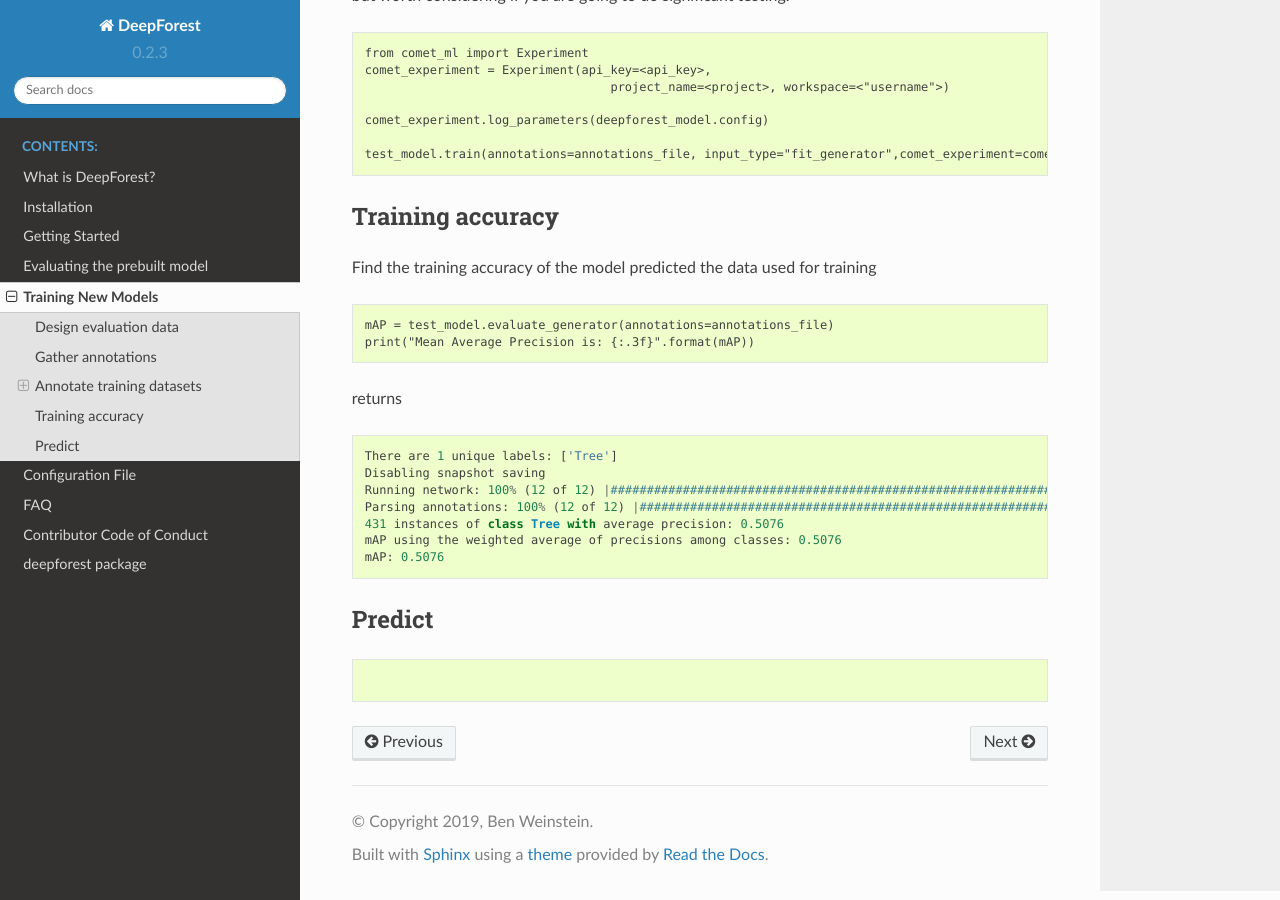
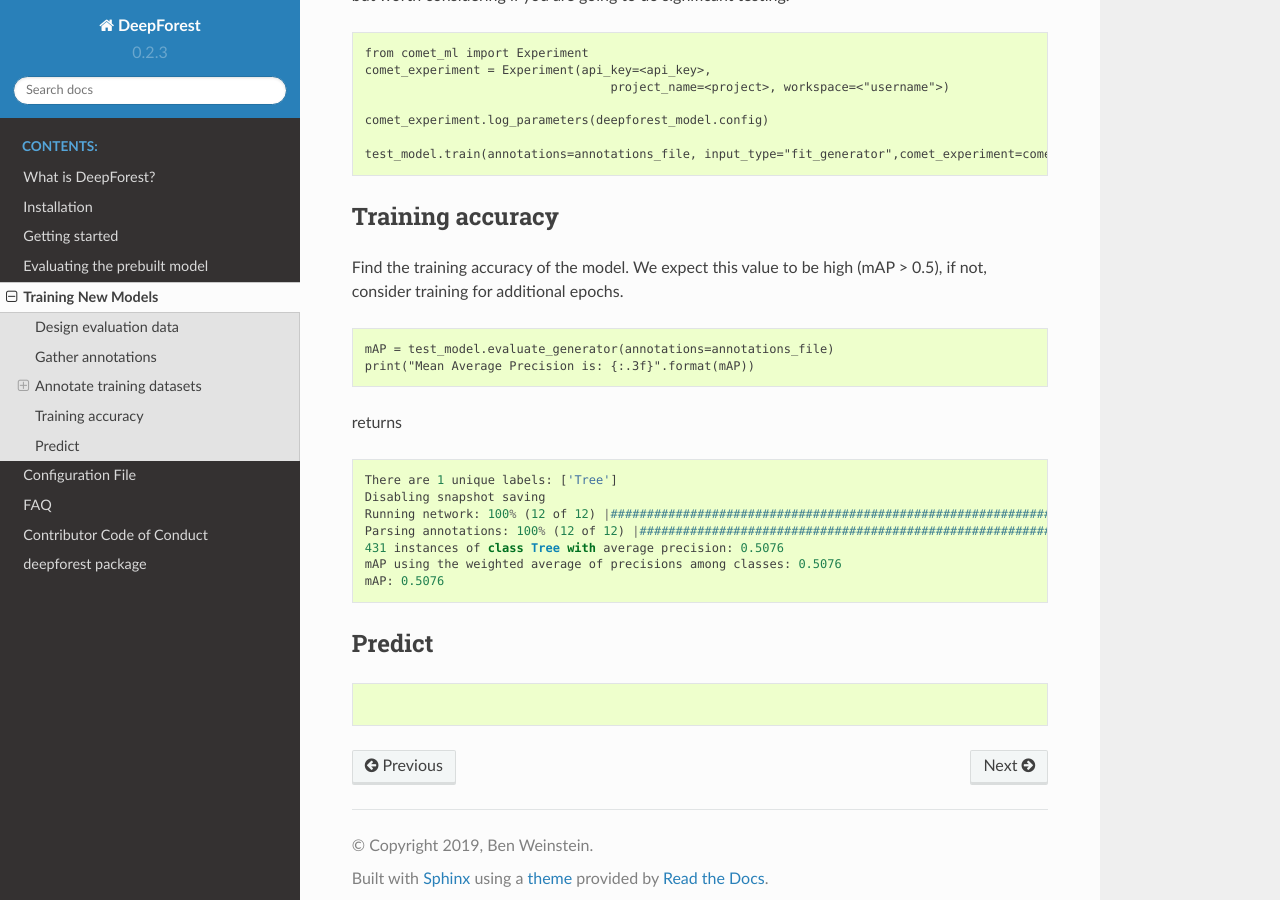
Before and after one commit to weecology/DeepForest, a Sphinx documentation site: the page built from docs/training.md, in a window 1280 px wide and 900 px high, scrolled down 3655 px. Built offline with Sphinx 7.4.7 and the Read the Docs theme 2.0.0, drawn with Linux system fonts in a browser that asks for light colours; pages that are not in the unit, such as notebooks, are missing from menus.

Commit message:
working on training docs

````diff
--- a/docs/training.md
+++ b/docs/training.md
@@ -12,7 +12,7 @@ Capturing the variability and the broad range of tree taxonomy and presentation
 
 * What kind of accuracy do I need to answer my question?
 
-It is natural to want the best model possible, but one can waste a tremendous amount of time trying to eek out another 5% of recall without understanding whether that increase in performance will improve our understanding of a given ecological or natural resource question. Prioritize evaluation data that matches your desired outcomes. Don't obsess over small errors, but rather think about how to propagate and capture this uncertainty in the overall analysis. [All models are wrong, some are useful.](https://en.wikipedia.org/wiki/All_models_are_wrong).
+It is natural to want the best model possible, but one can waste a tremendous amount of time trying to eek out another 5% of recall without understanding whether that increase in performance will improve our understanding of a given ecological or natural resource question. Prioritize evaluation data that matches your desired outcomes. Don't obsess over small errors, but rather think about how to propagate and capture this uncertainty in the overall analysis. [All models are wrong, some are useful.](https://en.wikipedia.org/wiki/All_models_are_wrong)
 
 ## Gather annotations
 
@@ -139,7 +139,7 @@ test_model.train(annotations=annotations_file, input_type="fit_generator",comet_
 
 ## Training accuracy
 
-Find the training accuracy of the model predicted the data used for training
+Find the training accuracy of the model. We expect this value to be high (mAP > 0.5), if not, consider training for additional epochs.
 
 ```{python}
 mAP = test_model.evaluate_generator(annotations=annotations_file)
````
Also changed, not shown: docs/Example.md (+4 -6 lines), docs/getting_started.md (+1 -1 lines).
